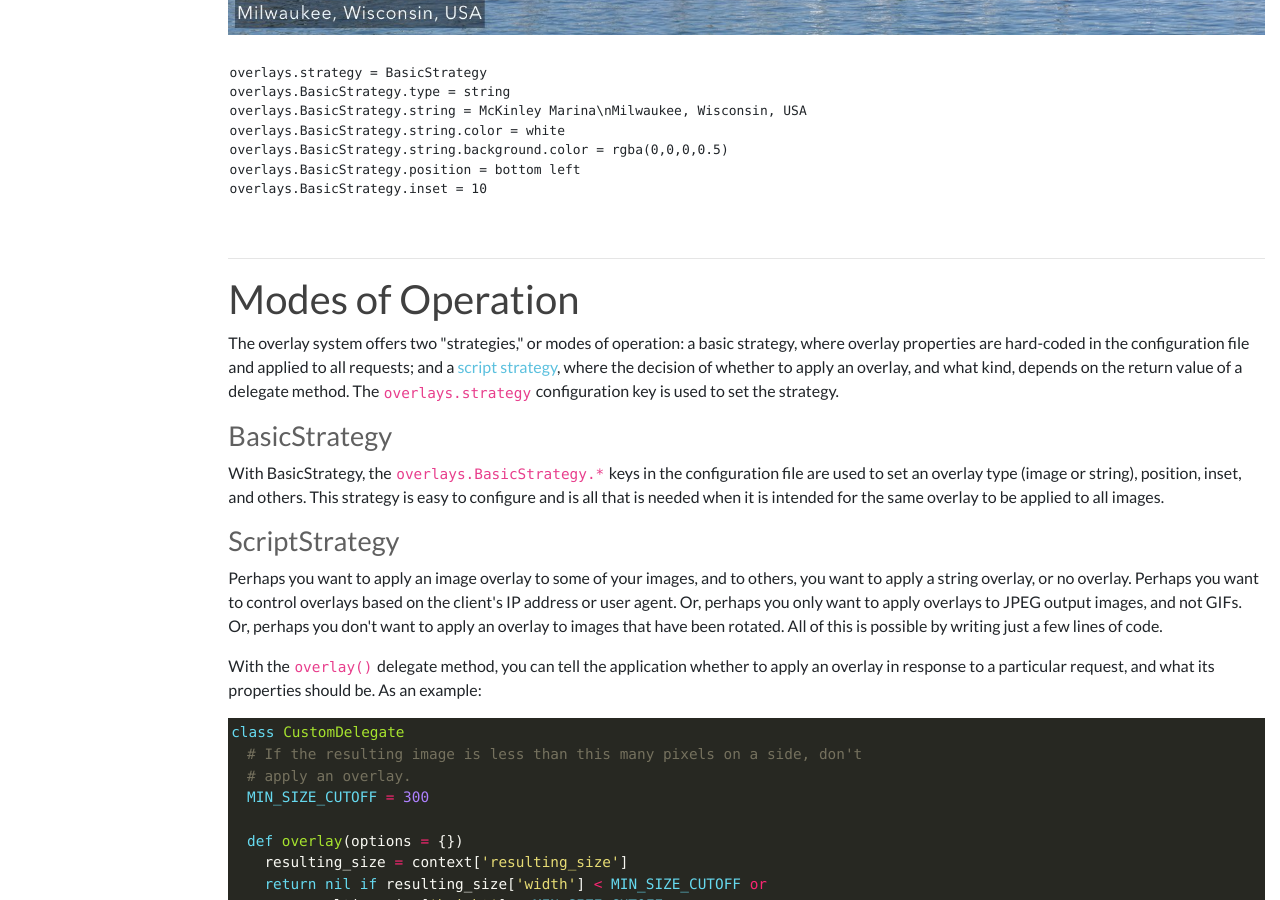
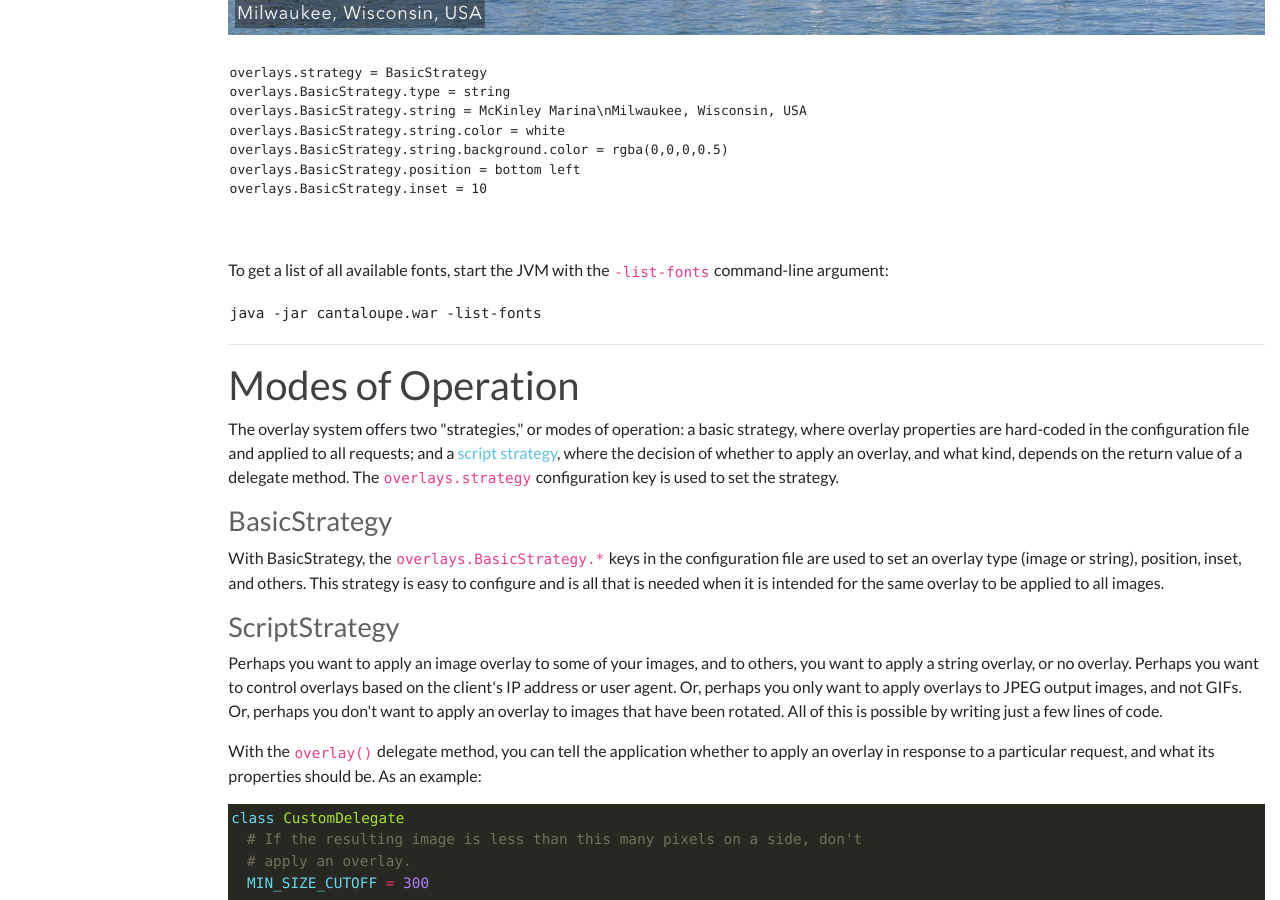
Before and after one commit to cantaloupe-project/cantaloupe-project.github.io, a Jekyll site: the page built from manual/5.0/overlays.html, in a window 1280 px wide and 900 px high, scrolled down 2906 px. Built offline with Jekyll 4.4.1, drawn with Linux system fonts in a browser that asks for light colours; nearby versions of some CDN libraries.

Commit message:
Document the -list-fonts argument

```diff
--- a/manual/5.0/overlays.html
+++ b/manual/5.0/overlays.html
@@ -87,6 +87,10 @@ overlays.BasicStrategy.string.background.color = rgba(0,0,0,0.5)
 overlays.BasicStrategy.position = bottom left
 overlays.BasicStrategy.inset = 10</pre></code>
 </figure>
+
+<p>To get a list of all available fonts, start the JVM with the <code>-list-fonts</code> command-line argument:</p>
+
+<pre>java -jar cantaloupe.war -list-fonts</pre>
 
 <hr>
 
```
